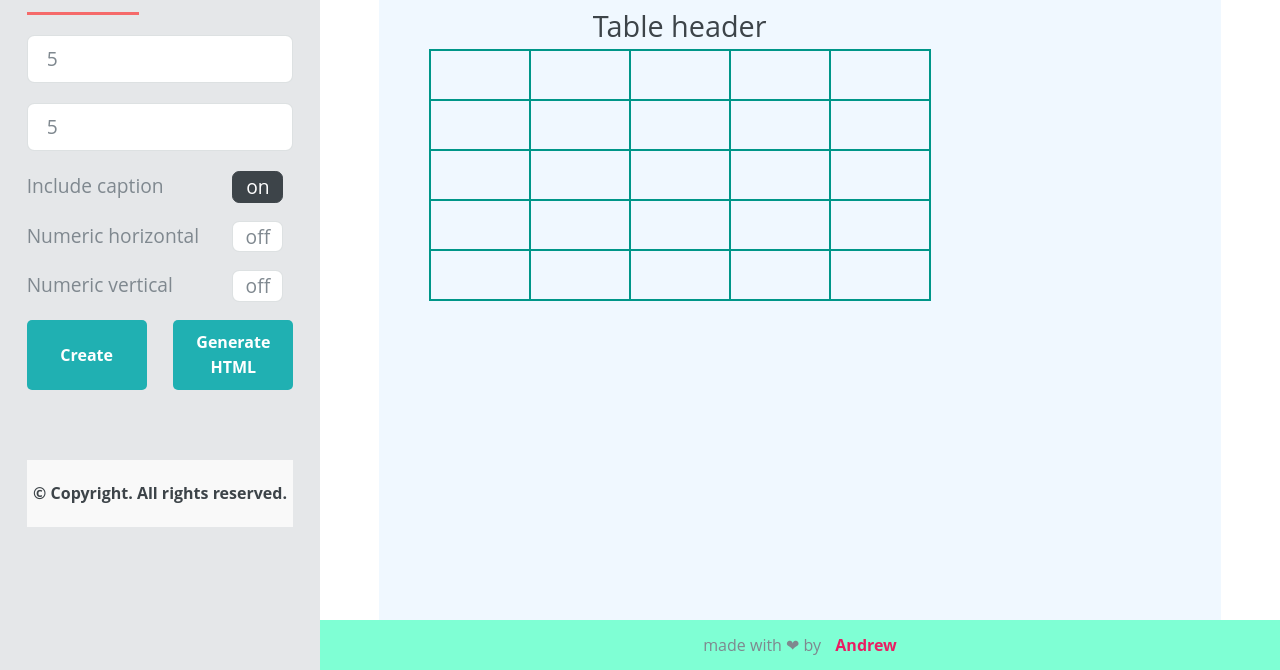
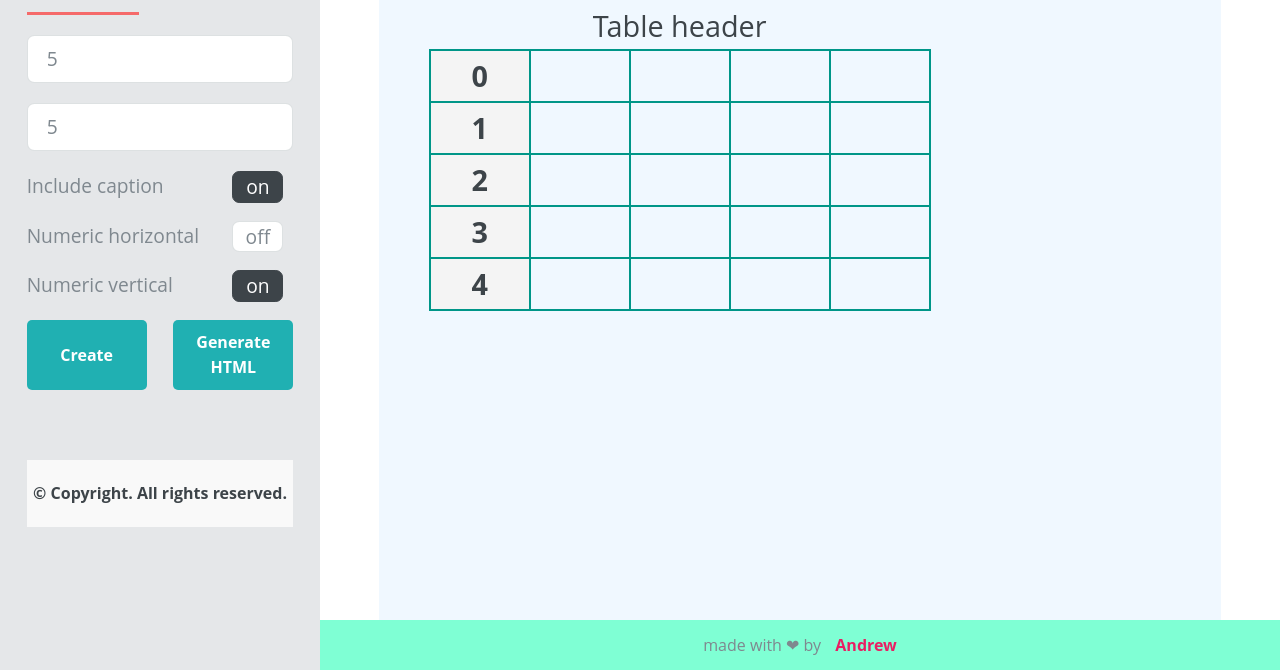
Before and after one commit to FreAK19/table-generator, a plain HTML site: page index.html in a window 1280 px wide. Both pictures are taken after typing "5", "5" into the empty fields and a click on the button "Create". Shown: the part 130-800 px from the top of the page. Drawn offline with nearby package versions, Linux system fonts and the light colour scheme.

Commit message:
create basic functionality for app

```diff
--- a/css/main.css
+++ b/css/main.css
@@ -66,6 +66,10 @@ body, input, select, textarea {
     line-height: 50px;
     min-width: 100px;
     padding: 0 10px;
+}
+.table tr td.numeric {
+    background: #f4f4f4;
+    font-weight: bold;
 }
 /* Header */
 
--- a/index.html
+++ b/index.html
@@ -53,10 +53,10 @@
                     </header>
                     <form action="" id="form" method="post">
                         <div class="form__item">
-                            <input type="number" id="table_cell" placeholder="Table-cell">
+                            <input type="number" id="table_row" placeholder="Table-row">
                         </div>
                         <div class="form__item">
-                            <input type="number" id="table_row" placeholder="Table-row">
+                            <input type="number" id="table_cell" placeholder="Table-cell">
                         </div>
                         <div class="form__item">
                             <input type="checkbox" id="caption" checked="checked">
@@ -67,7 +67,7 @@
                             <label for="numhorz">Numeric horizontal</label><br>
                         </div>
                         <div class="form__item">
-                            <input type="checkbox" id="numvert">
+                            <input type="checkbox" id="numvert" checked="checked">
                             <label for="numvert">Numeric vertical</label>
                         </div>
                         <div class="btn__group">
--- a/js/main.js
+++ b/js/main.js
@@ -5,7 +5,6 @@
 
 window.onload = function () {
     //  take values from #option field
-
     function getValue() {
         var rows = document.getElementById('table_row').value || 2;
         var cells = document.getElementById('table_cell').value || 2;
@@ -21,24 +20,36 @@ window.onload = function () {
         }
     }
 
-    //  create table function
-
-    function createTable(rows, cells, caption) {
-        var table = document.createElement('table');
-        if (caption) {
+    //  create table functions
+    function createCaption(table, isCaption) {
+        if (isCaption) {
             var cap = document.createElement('caption');
             cap.innerHTML = 'Table header';
             table.appendChild(cap);
         }
-        for (let i = 0; i < rows; i += 1) {
+        return table;
+    }
+
+    function createFullTable(options) {
+        var table = document.createElement('table');
+        var tab = createCaption(table, options.isCaption);
+        for (var i = 0; i < options.rows; i += 1) {
             var row = document.createElement('tr');
-            for (let i = 0; i < cells; i += 1) {
+            for (var j = 0; j < options.cells; j += 1) {
                 var data = document.createElement('td');
+                if (j === 0 && options.isNumVertical) {
+                    data.innerHTML = i;
+                    data.className = 'numeric';
+                }
+                if (i === 0 && options.isNumHorizontal) {
+                    data.innerHTML = j;
+                    data.className = 'numeric';
+                }
                 row.appendChild(data);
             }
-            table.appendChild(row);
+            tab.appendChild(row);
         }
-        return table;
+        return tab;
     }
 
     var app = document.getElementById('app');
@@ -47,17 +58,24 @@ window.onload = function () {
     var buildTable = function (event) {
         event.preventDefault();
         var options = getValue();
-        var table = createTable(options.rows, options.cells, options.isCaption);
+        var table = createFullTable(options);
         table.className = 'table';
         table.setAttribute('contenteditable', 'true');
         app.appendChild(table);
+        setStorage(options);
     }
 
     var createBtn = document.getElementById('creation');
     createBtn.addEventListener('click', buildTable, false);
 
     var form = document.forms[0];
-    form.addEventListener('change', function(event){
+    form.addEventListener('change', function (event) {
 
     }, false)
+
+    //  localStorage for save option in session (if user by accident close tab or browser), or for more user experience.
+    function setStorage(opt) {
+        var storage = JSON.stringify(opt);
+        localStorage.setItem('options', storage);
+    }
 };
```
